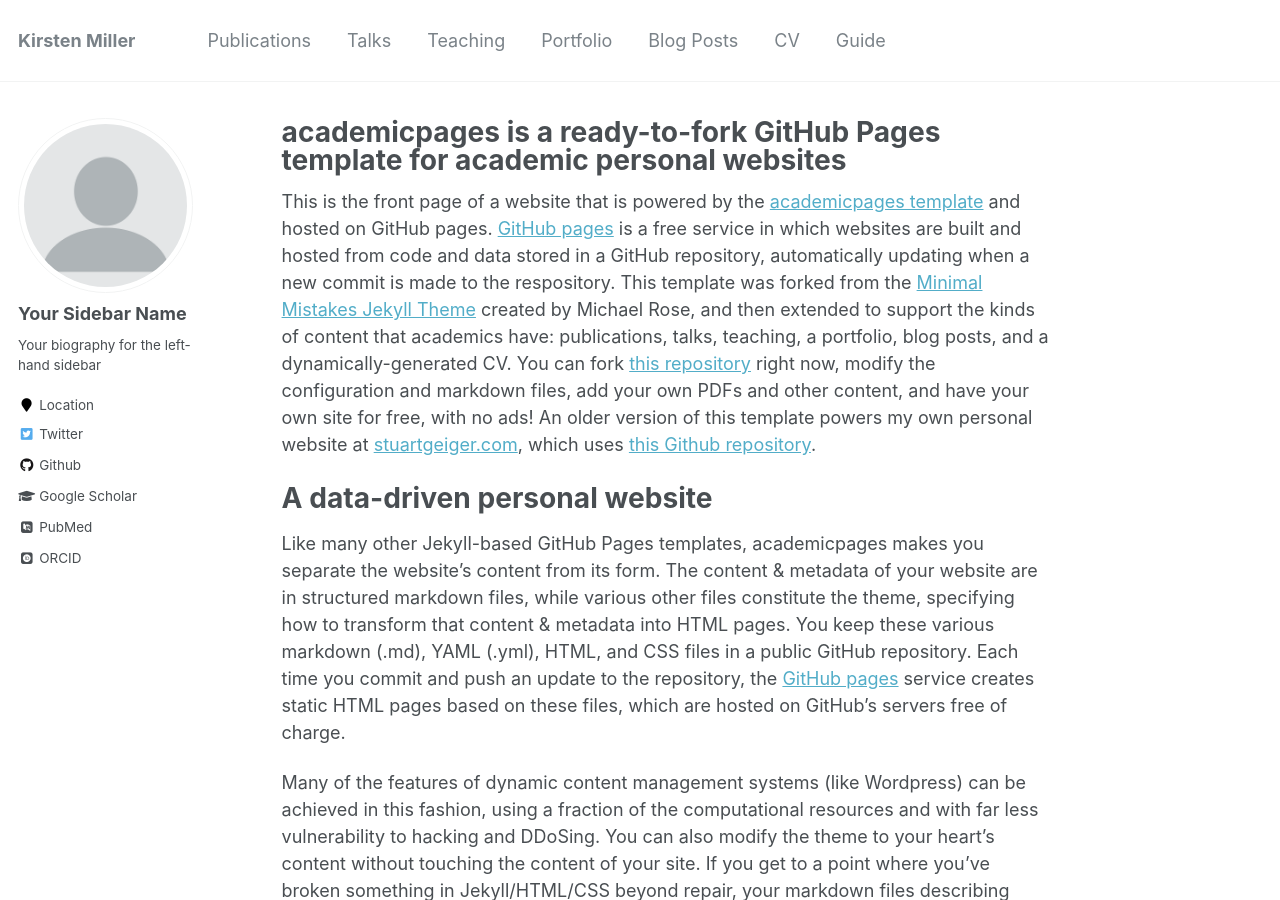
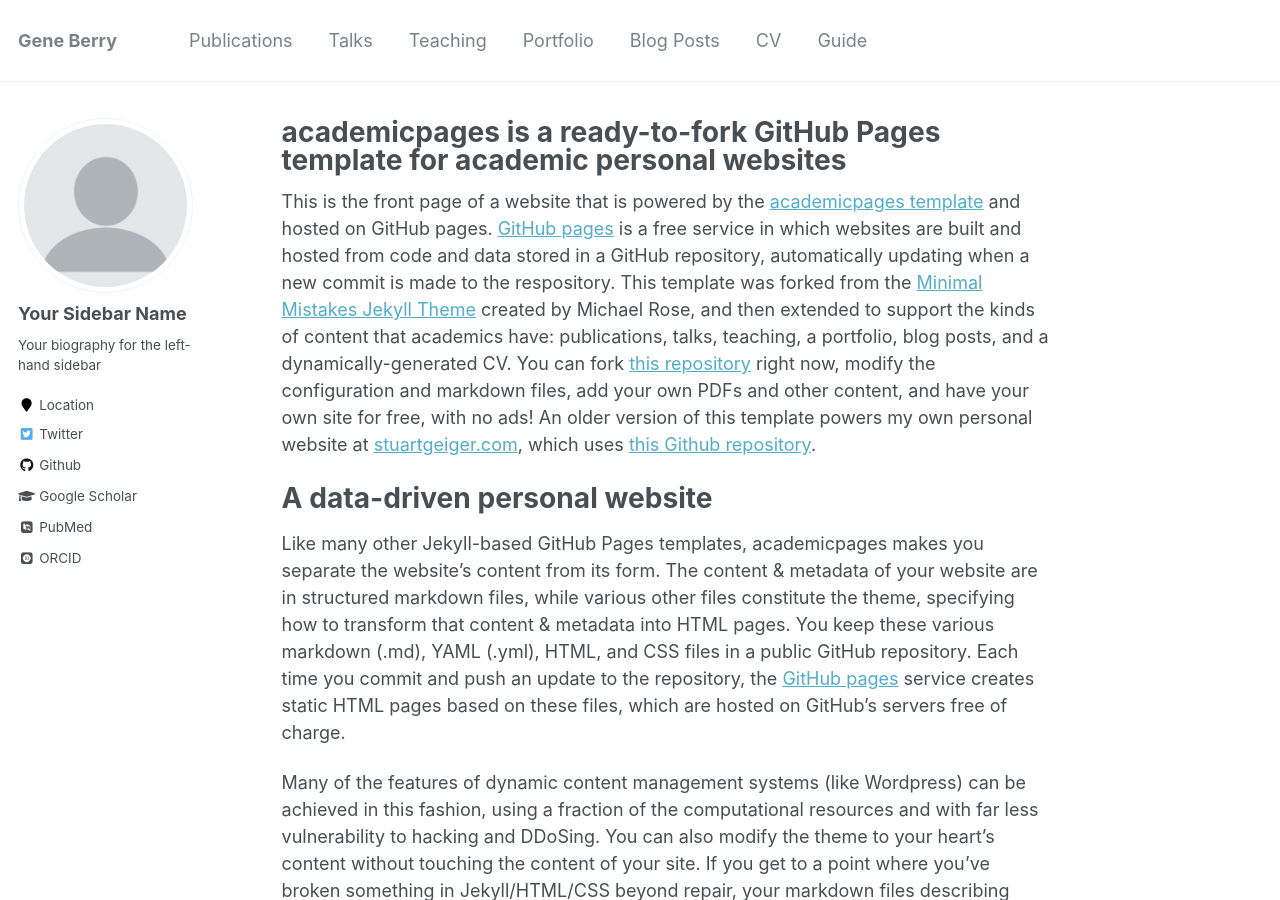
Before and after one commit to GeneBerry/Geneberry.github.io, a Jekyll site: the page built from _pages/about.md, in a window 1280 px wide and 900 px high. Built offline with Jekyll 4.4.1, drawn with Linux system fonts in a browser that asks for light colours; some web fonts are replaced.

Commit message:
Update _config.yml

```diff
--- a/_config.yml
+++ b/_config.yml
@@ -7,11 +7,11 @@
 
 # Site Settings
 locale                   : "en-UK"
-title                    : "Kirsten Miller"
+title                    : "Gene Berry"
 title_separator          : "-"
 name                     : &name "Kirsten Miller"
 description              : &description "personal description"
-url                      : https://academicpages.github.io # the base hostname & protocol for your site e.g. "https://mmistakes.github.io"
+url                      : https://geneberry.github.io # the base hostname & protocol for your site e.g. "https://mmistakes.github.io"
 baseurl                  : "" # the subpath of your site, e.g. "/blog"
 repository               : "geneberry/geneberry.github.io"
 teaser                   :  # filename of teaser fallback teaser image placed in /images/, .e.g. "500x300.png"
```
